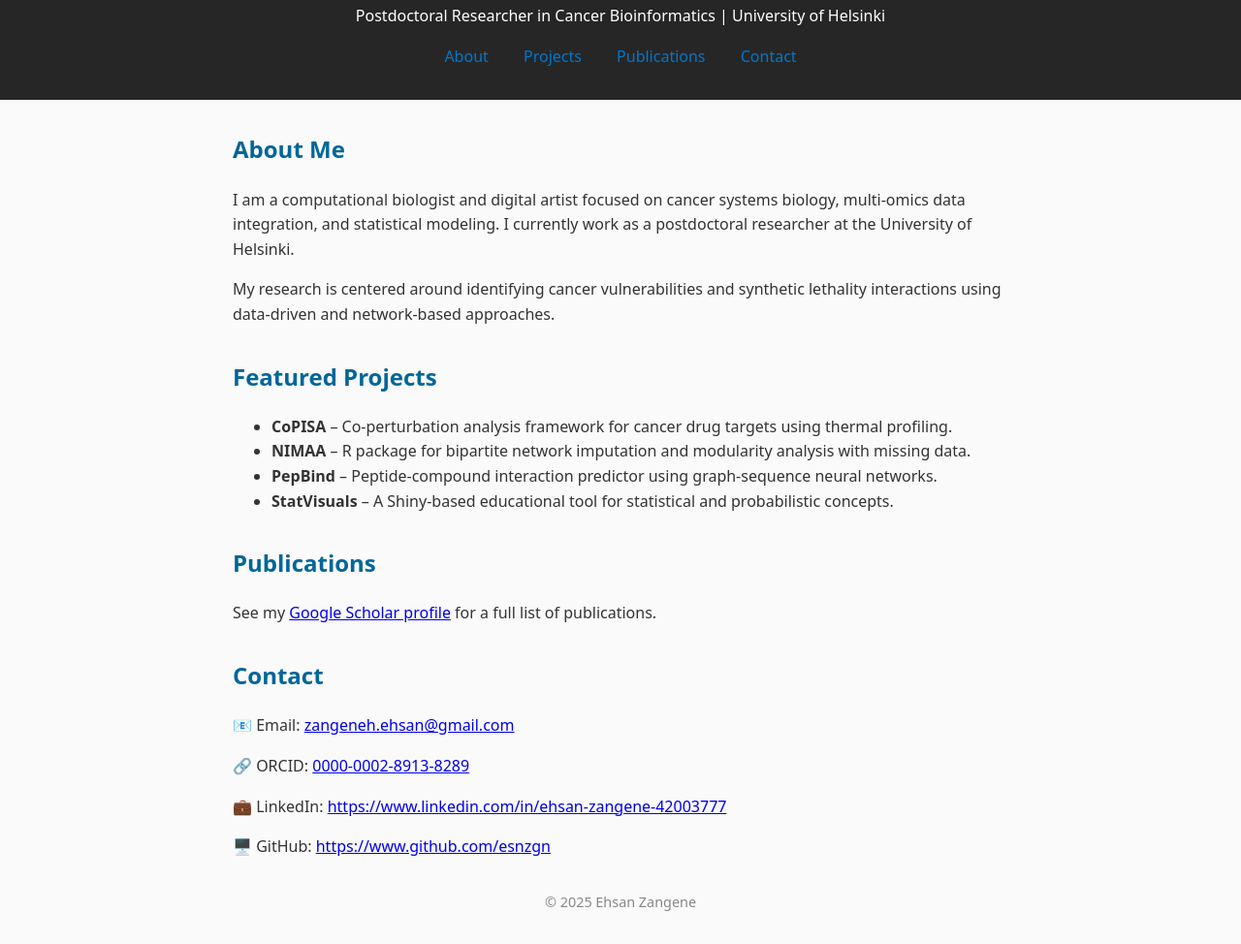
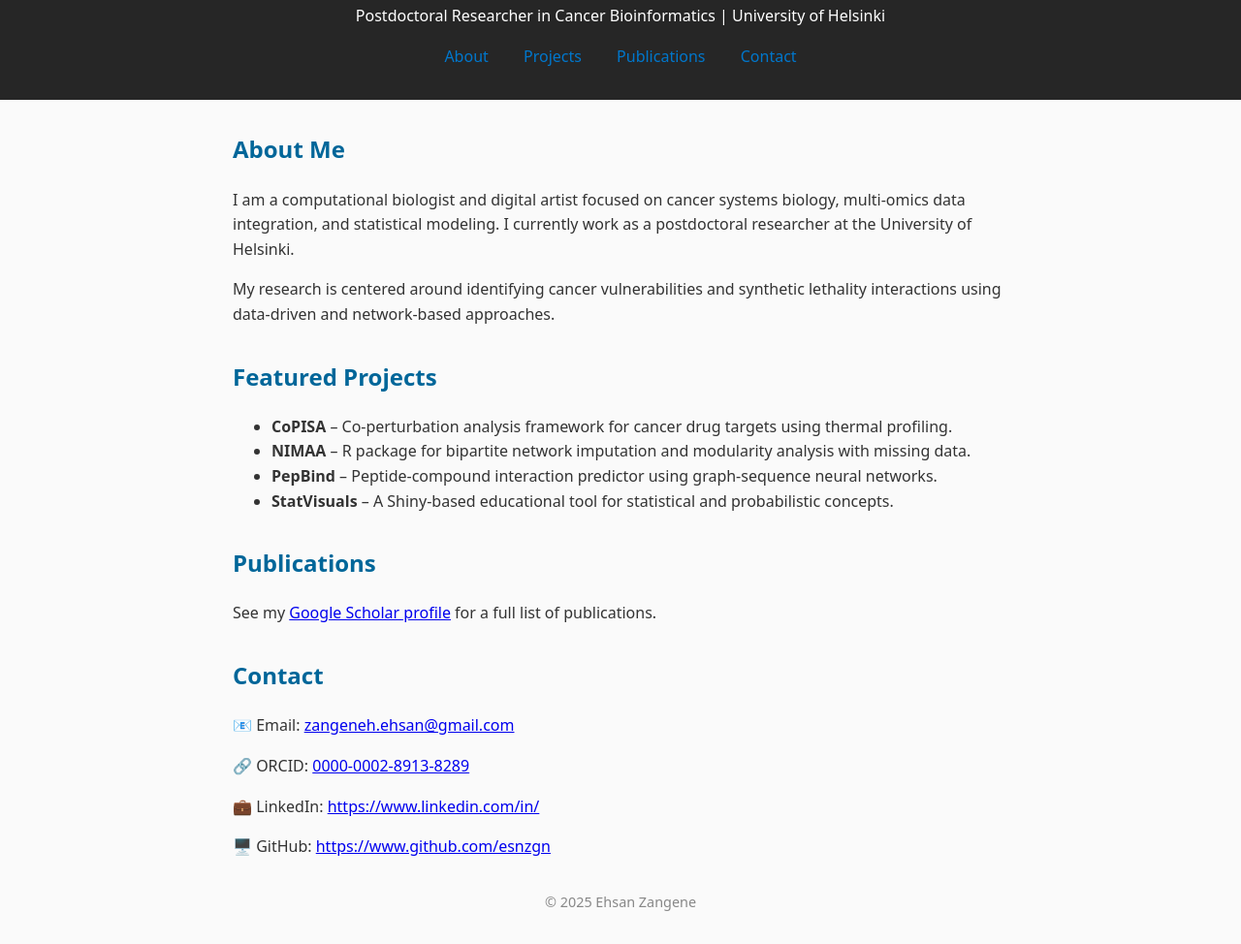
Before and after one commit to esnzgn/esnzgn, a plain HTML site: page index.html in a window 1280 px wide. Shown: the part 122-1096 px from the top of the page at 97% size. Drawn offline with Linux system fonts and the light colour scheme.

Commit message:
Update index.html

```diff
--- a/index.html
+++ b/index.html
@@ -81,7 +81,7 @@
     <h2>Contact</h2>
     <p>📧 Email: <a href="mailto:zangeneh.ehsan@gmail.com">zangeneh.ehsan@gmail.com</a></p>
     <p>🔗 ORCID: <a href="https://orcid.org/0000-0002-8913-8289" target="_blank">0000-0002-8913-8289</a></p>
-    <p>💼 LinkedIn: <a href="linkedin.com/in/Ehsan-Zangene" target="_blank">https://www.linkedin.com/in/ehsan-zangene-42003777</a></p>
+    <p>💼 LinkedIn: <a href="ehsan-zangene-42003777" target="_blank">https://www.linkedin.com/in/</a></p>
     <p>🖥️ GitHub: <a href="github.com/Ehsan-Zangene" target="_blank">https://www.github.com/esnzgn</a></p>
   </section>
 
```
